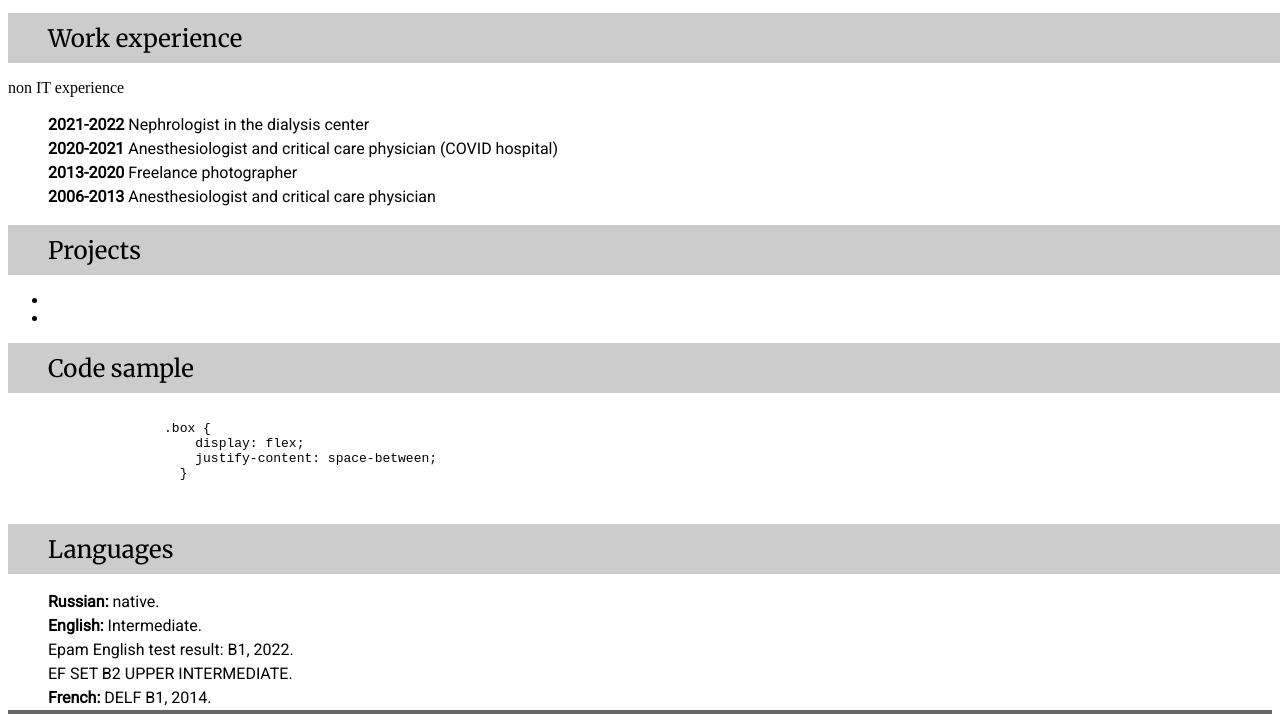
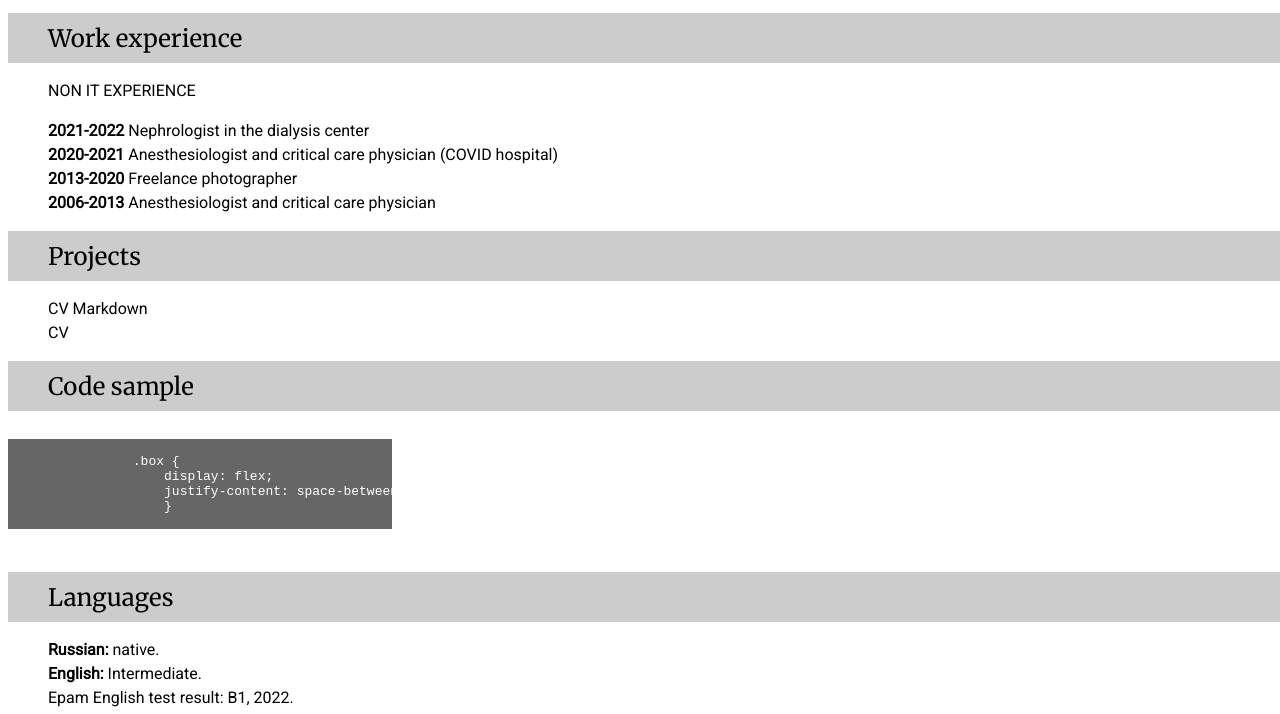
Before and after one commit to sashaivanovaPro/rsschool-cv, a plain HTML site: page index.html in a window 1280 px wide. Shown: the part 965-1679 px from the top of the page. Drawn offline with Linux system fonts and the light colour scheme.

Commit message:
refactor:add some style to code

```diff
--- a/index.html
+++ b/index.html
@@ -20,7 +20,7 @@
               <li><a href="#work">Work experience</a></li>
               <li><a href="#projects">Projects</a></li>
               <li><a href="#code">Code sample</a></li>
-              <li><a href="#lang">Foreign languages</a></li>
+              <li><a href="#lang">Languages</a></li>
             </ul>
           </nav>
     </header>
@@ -68,7 +68,7 @@
             <li>RS Schools Course «JavaScript/Front-end. Stage 0» (in progress)</li>
         </ol>
         <h2 id="work">Work experience</h2>
-        <p> non IT experience </p>
+        <p class="it"> non IT experience </p>
         <ul class="work">
             <li><b>2021-2022</b> Nephrologist in the dialysis center</li>
             <li><b>2020-2021</b> Anesthesiologist and critical care physician (COVID hospital)</li>
@@ -77,24 +77,24 @@
         </ul>
         <h2 id="projects">Projects</h2>
         <ul class="prod">
-            <li><a href="https://sashaivanovapro.github.io/rsschool-cv/cv" target="_blank"> CV Markdown</a></li>
-            <li><a href="https://sashaivanovapro.github.io/rsschool-cv/" target="_blank">CV</a></li>
+            <li><a href="https://sashaivanovapro.github.io/rsschool-cv/cv" target="_blank" class="pro"> CV Markdown</a></li>
+            <li><a href="https://sashaivanovapro.github.io/rsschool-cv/" target="_blank" class="pro">CV</a></li>
         </ul>
         <h2 id="code">Code sample</h2>
-        <div class="code_sample">
+
         <pre>
-                <code>
+            <code class="code_sample">
                 .box {
                     display: flex;
                     justify-content: space-between;
                     }
             </code>
         </pre>
-        </div>
+
         <h2 id="lang">Languages</h2>
         <div class="extra">
             <p class="foreign"><b>Russian:</b> native.</p>
-            <p class="foreign"><b>English:</b> Intermediate.<br> Epam English test result: B1, 2022.<br> EF SET B2 UPPER INTERMEDIATE.</p>
+            <p class="foreign"><b>English:</b> Intermediate.<br> Epam English test result: B1, 2022.<br> EF SET B2 UPPER INTERMEDIATE, 2022.</p>
             <p class="foreign"><b>French:</b> DELF B1, 2014.</p>
         </div>
     </main>
--- a/style.css
+++ b/style.css
@@ -98,11 +98,39 @@ h2 {
     margin-left: 18px;
 }
 
+.it {
+    font-family: 'Roboto', sans-serif;
+    font-weight: 400;
+    line-height: 18pt;
+    margin-left: 40px;
+    text-transform: uppercase;
+}
+
 .work {
     font-family: 'Roboto', sans-serif;
     font-weight: 400;
     line-height: 18pt;
     list-style-type: none;
+}
+
+.prod {
+    font-family: 'Roboto', sans-serif;
+    font-weight: 400;
+    line-height: 18pt;
+    list-style-type: none;
+}
+
+.pro {
+    color: black;
+}
+
+.code_sample {
+    margin-left: 0pt;
+    padding-left: 0px;
+    background-color: hsl(0, 0%, 40%);
+    color: white;
+    display: block;
+    width: 30vw;
 }
 
 .foreign {
@@ -122,6 +150,7 @@ h2 {
     display: flex;
     background-color: hsl(0, 0%, 40%);
     height: 50px;
+    margin-top: 16px;
 }
 
 .copyright {
```
Lines whose indentation alone changed are shown as unchanged.
